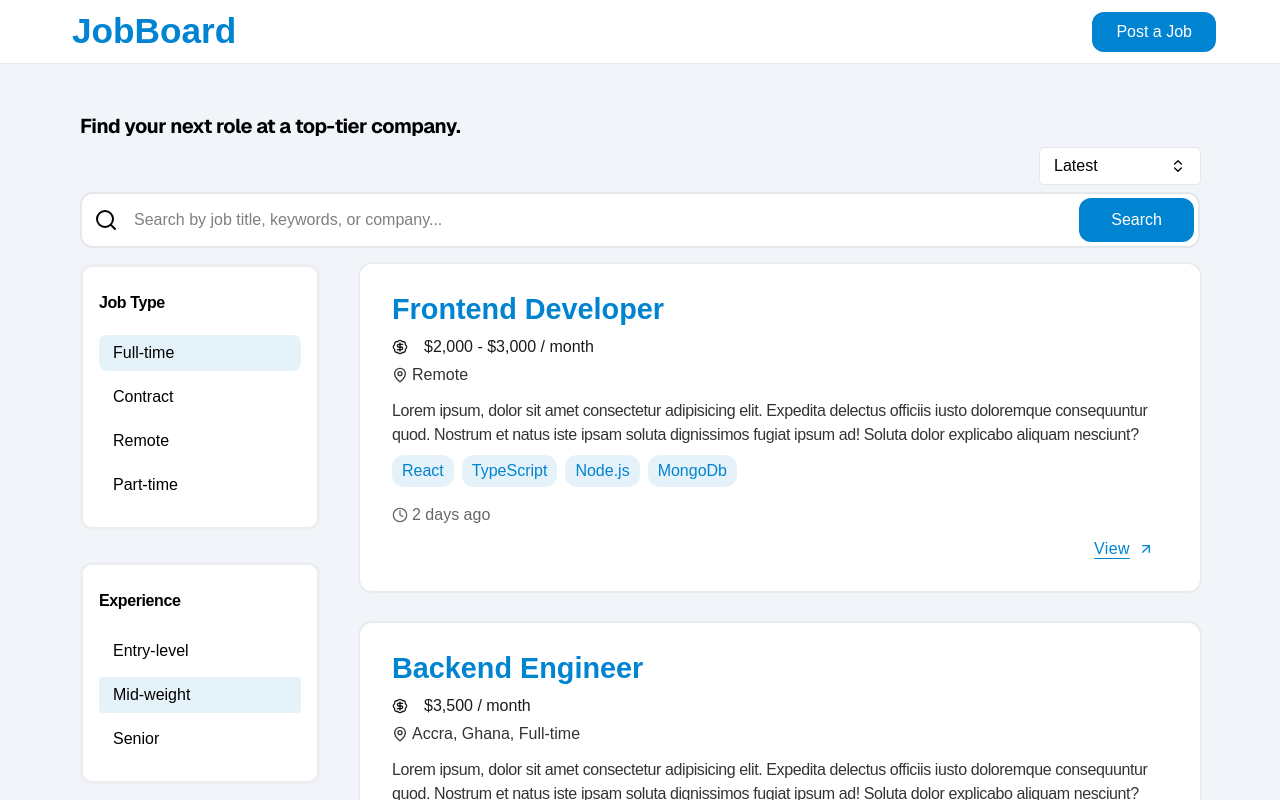
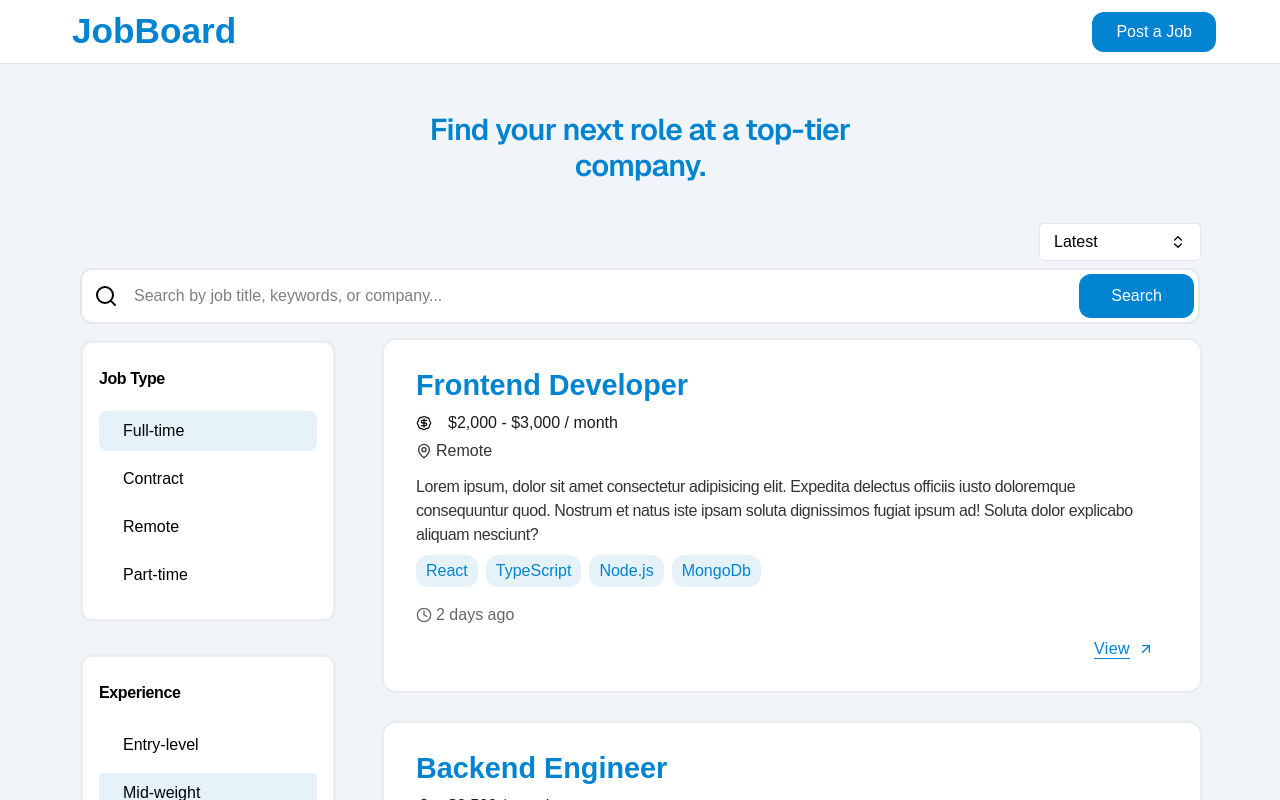
Before and after one commit to mrtindanzor/alx-project-nexus, a Next.js app: page / in a window 1280 px wide. Shown: the top 800 px of the page. Built offline with nearby package versions, Linux system fonts and the light colour scheme.

Commit message:
fixed dropdown zindex issues

```diff
--- a/src/features/jobs/components/JobFilter/JobFilter.tsx
+++ b/src/features/jobs/components/JobFilter/JobFilter.tsx
@@ -2,7 +2,7 @@ import { Experience, JobType, ResetFilters } from "./client";
 
 export function JobFilter() {
   return (
-    <div className="@container bg-muted w-full md:w-[clamp(10rem,calc(0.1rem+50vw),15rem)] flex overflow-y-auto *:flex-0 gap-x-2 md:max-w-sm md:grid md:gap-y-8 h-fit sticky top-16 z-1 py-2 md:py-0">
+    <div className="@container px-4 bg-muted w-full md:w-[clamp(10rem,calc(0.1rem+50vw),18rem)] flex overflow-y-auto *:flex-0 gap-x-2 md:max-w-sm md:grid md:gap-y-8 h-fit sticky top-16 z-1 py-2 md:py-0">
       <JobType />
       <Experience />
       <ResetFilters />
--- a/src/features/jobs/components/JobFilter/client/components/Experience.tsx
+++ b/src/features/jobs/components/JobFilter/client/components/Experience.tsx
@@ -26,10 +26,11 @@ function Card({ className, title, ...props }: ExprienceCardProps) {
   return (
     <li {...props} className={cn(className)}>
       <Button
-        variant={selected ? "ghost-sky" : "white"}
+        variant={selected ? "ghost-sky" : "none"}
+        hover="outline-dark"
         className="md:text-primary"
         onClick={() => setFilter("experience", title)}
-        pad="md"
+        pad="lg"
         w="full"
       >
         {title}
--- a/src/features/jobs/components/JobFilter/client/components/FilterProvider.tsx
+++ b/src/features/jobs/components/JobFilter/client/components/FilterProvider.tsx
@@ -16,7 +16,7 @@ export function FilterProvider({ children }: PropsWithChildren) {
       <Suspense fallback={<div />}>
         <UpdateFilters />
       </Suspense>
-      <div className="@container grid md:grid-cols-[auto_1fr] gap-y-4 gap-x-10">
+      <div className="@container grid md:grid-cols-[auto_1fr] gap-y-4 gap-x-4">
         <JobSearch />
         <JobFilter />
         <div className="md:row-start-2 md:col-start-2">{children}</div>
--- a/src/features/jobs/components/JobFilter/client/components/JobSearch.tsx
+++ b/src/features/jobs/components/JobFilter/client/components/JobSearch.tsx
@@ -6,8 +6,8 @@ import { SortBy } from "./SortBy";
 
 export function JobSearch() {
   return (
-    <div className="@container grid gap-y-2 col-span-full">
-      <h1 className="text-xl font-sans font-bold tracking-tight">
+    <div className="@container px-4 grid gap-y-2 col-span-full">
+      <h1 className="text-2xl @md:text-3xl font-sans mb-8 max-w-7/10 @md:max-w-md mx-auto text-accent font-semibold text-center tracking-tight">
         Find your next role at a top-tier company.
       </h1>
       <SortBy />
--- a/src/features/jobs/components/JobFilter/client/components/JobType.tsx
+++ b/src/features/jobs/components/JobFilter/client/components/JobType.tsx
@@ -25,8 +25,9 @@ function Card({ title, ...props }: JobTypeCardProps) {
   return (
     <li {...props}>
       <Button
-        variant={selected ? "ghost-sky" : "white"}
-        pad="md"
+        variant={selected ? "ghost-sky" : "none"}
+        hover="outline-dark"
+        pad="lg"
         rad="lg"
         w="full"
         className="md:text-primary"
--- a/src/features/jobs/components/JobFilter/client/components/ResetFilters.tsx
+++ b/src/features/jobs/components/JobFilter/client/components/ResetFilters.tsx
@@ -7,7 +7,7 @@ export function ResetFilters() {
   return (
     <Button
       onClick={resetFilters}
-      variant="outline"
+      variant="dark"
       hover="sky"
       w="full"
       x="center"
--- a/src/features/jobs/components/Jobs/client/component/JobsCard.tsx
+++ b/src/features/jobs/components/Jobs/client/component/JobsCard.tsx
@@ -7,7 +7,7 @@ export function JobsCard() {
   const { jobs } = useJobs();
 
   return (
-    <ul className="@container grid h-fit gap-y-8">
+    <ul className="@container px-4 grid h-fit gap-y-8">
       {jobs.map((job) => (
         <JobCard key={job.title} job={job} />
       ))}
--- a/src/features/jobs/pages/components/JobsPage.tsx
+++ b/src/features/jobs/pages/components/JobsPage.tsx
@@ -7,7 +7,7 @@ export function JobsPage() {
     <>
       <Header />
 
-      <main className="mt-18 py-10 px-4 max-w-6xl mx-auto">
+      <main className="mt-18 py-10 max-w-6xl mx-auto">
         <FilterProvider>
           <JobsCard />
         </FilterProvider>
--- a/src/shared/features/Dropdown/components/Dropdown.tsx
+++ b/src/shared/features/Dropdown/components/Dropdown.tsx
@@ -24,7 +24,7 @@ export function Dropdown<T>({
   items,
   setValue,
   className,
-  Icon,
+  Icon = ChevronsUpDown,
   buttonProps,
   dropDownListClassName,
   ...props
@@ -55,17 +55,10 @@ export function Dropdown<T>({
           {...btnProps}
         >
           {title}
-          {Icon ? (
-            <Icon
-              ref={captureRef(1)}
-              className="size-4 stroke-2 justify-center flex"
-            />
-          ) : (
-            <ChevronsUpDown
-              ref={captureRef(2)}
-              className="size-4 stroke-2 justify-center flex"
-            />
-          )}
+          <Icon
+            ref={captureRef(1)}
+            className="size-4 stroke-2 justify-center flex"
+          />
         </Button>
         <DropdownList />
       </div>
@@ -83,7 +76,7 @@ export function DropdownList() {
           animate="show"
           exit="hidden"
           variants={{ hidden: { y: 5 } }}
-          className="absolute drop-shadow z-20 top-[calc(100%+0.25rem)] right-0 max-h-80 w-50"
+          className="absolute drop-shadow z-50 top-[calc(100%+0.25rem)] right-0 max-h-80 w-50"
         >
           <ul
             className={cn(
--- a/src/shared/features/Modal/components/client/Modal.tsx
+++ b/src/shared/features/Modal/components/client/Modal.tsx
@@ -60,7 +60,7 @@ export function Modal({
             {...props}
             autoNone
             className={cn(
-              "bg-primary grid grid-rows-[auto_1fr_auto] space-y-4 outline sm:outline outline-muted h-[90vh] max-h-[90vh] max-w-7xl rounded-t-2xl w-full absolute px-2 sm:px-4 md:px-6 pb-2 overflow-hidden",
+              "bg-muted-2 grid grid-rows-[auto_1fr_auto] space-y-4 outline sm:outline outline-muted h-[90vh] max-h-[90vh] max-w-7xl rounded-t-2xl w-full absolute px-2 sm:px-4 md:px-6 pb-2 overflow-hidden",
               variant === "thumb" && "pt-8",
               modalPosition(direction, variant === "thumb"),
               className,
@@ -122,9 +122,9 @@ function Thumb({ controls, direction }: ModalThumbProps) {
       onPointerDown={(e) => controls.start(e)}
     >
       <Pill
-        hover="light"
-        variant="light"
-        className="h-2 opacity-30 group-hover:opacity-100 w-[clamp(4rem,calc(20vw+0.1rem),8rem)] mx-auto"
+        hover="dark"
+        variant="sky"
+        className="opacity-30 group-hover:opacity-100 w-[clamp(4rem,calc(20vw+0.1rem),8rem)] mx-auto"
       ></Pill>
     </div>
   );
```
